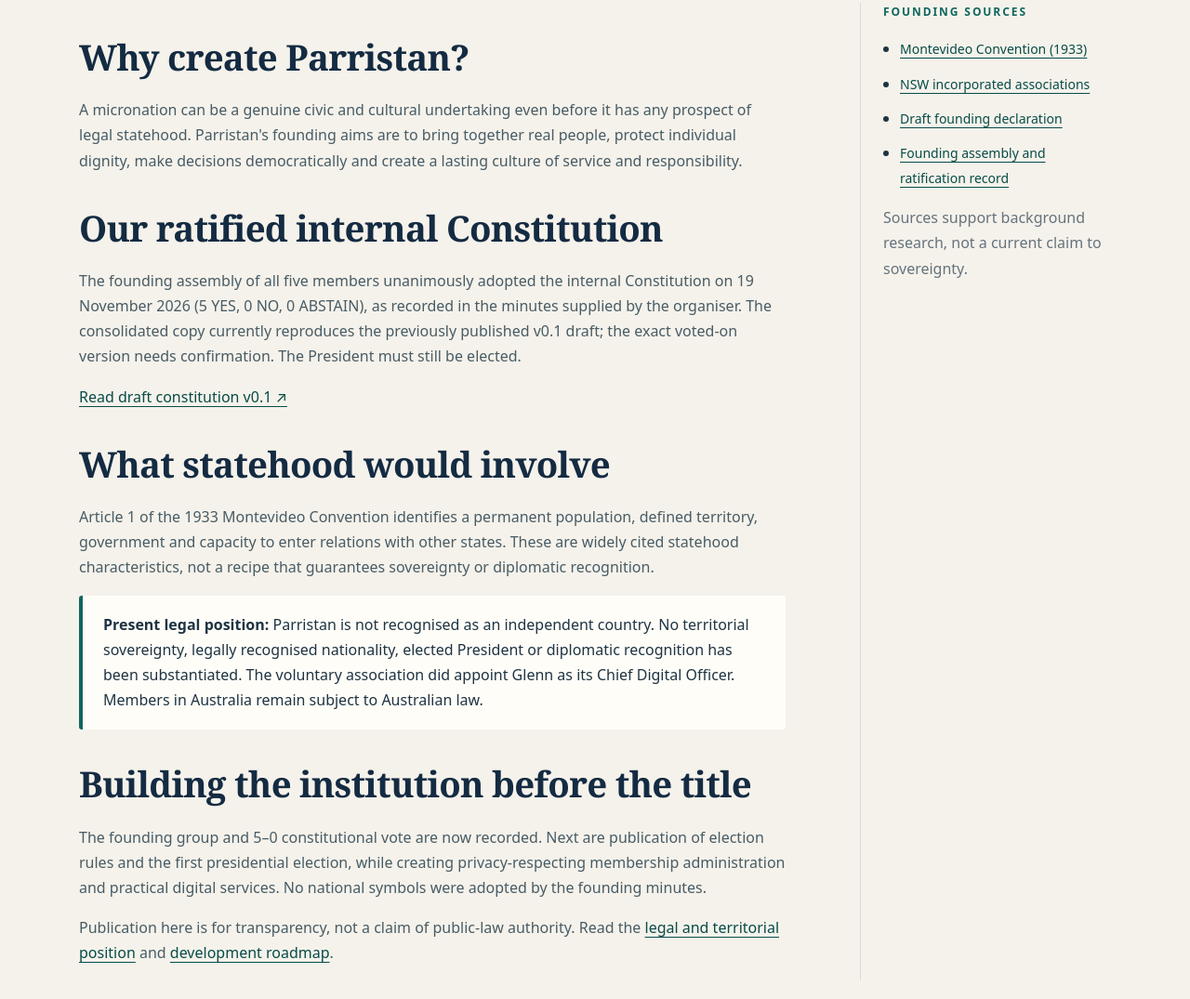
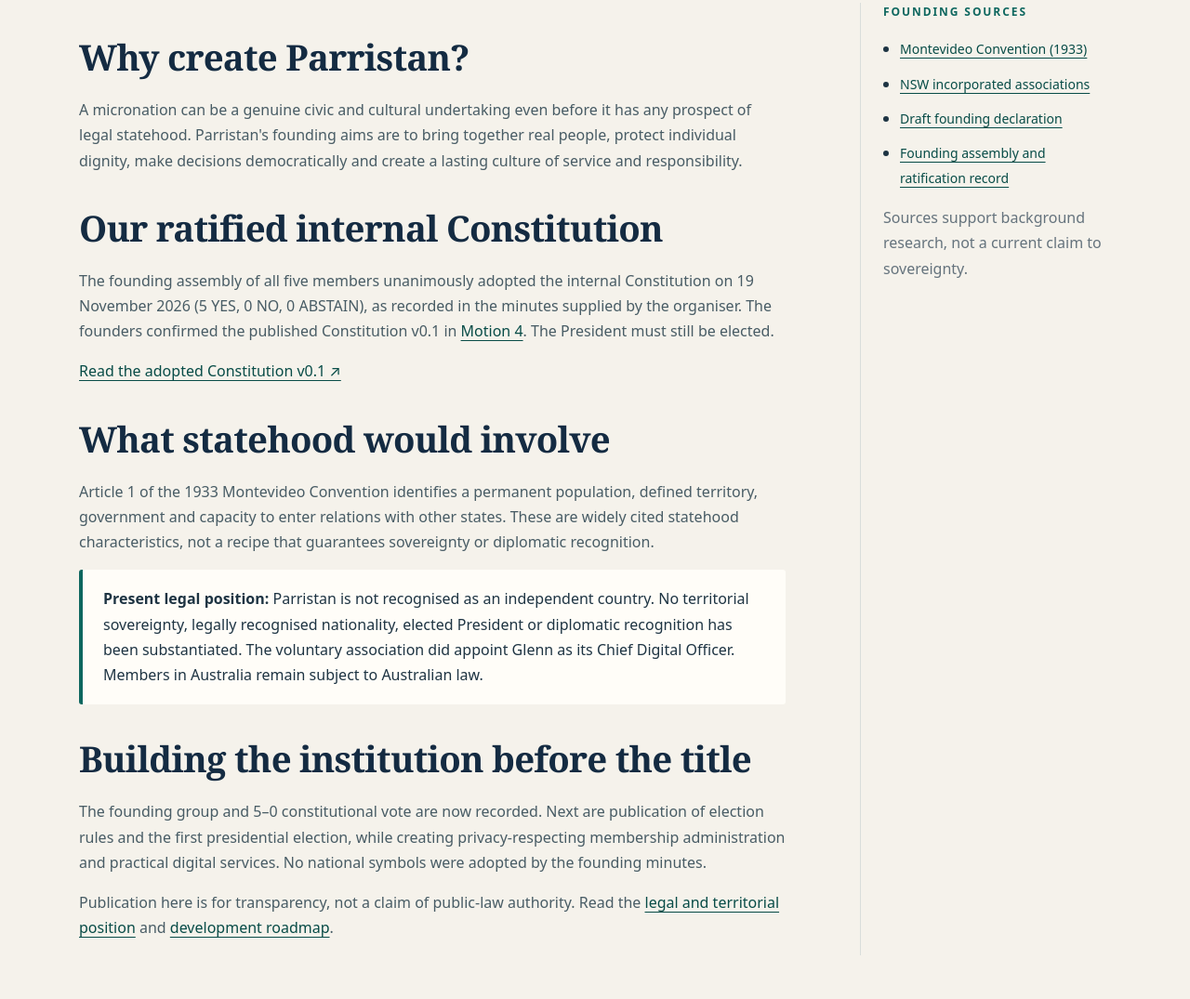
Before and after one commit to Parris-Tech-Services/RepublicOfParristan, a plain HTML site: page docs/about.html in a window 1280 px wide. Shown: the part 656-1731 px from the top of the page at 93% size. Drawn offline with Linux system fonts and the light colour scheme.

Commit message:
docs: reconcile Motion 4 in docs/about.html

```diff
--- a/docs/about.html
+++ b/docs/about.html
@@ -7,7 +7,7 @@
 <div class="status"><div class="container"><strong>Status notice:</strong> Parristan is a developing micronational initiative, not a recognised sovereign state. These public notices do not have statutory force under Australian law.</div></div><main id="main">
 <div class="page-hero"><div class="container"><div class="breadcrumbs"><a href="index.html">Gazette</a> / About</div><div class="eyebrow" style="color:#e9be76">About the Republic</div><h1>A community, a constitution, a common purpose.</h1><p>Parristan is a serious effort to create a peaceful, voluntary and democratic micronational community — with accountable institutions and truthful public records.</p></div></div>
 <section class="section"><div class="container page-layout"><article class="prose"><h2>Why create Parristan?</h2><p>A micronation can be a genuine civic and cultural undertaking even before it has any prospect of legal statehood. Parristan's founding aims are to bring together real people, protect individual dignity, make decisions democratically and create a lasting culture of service and responsibility.</p>
-<h2>Our ratified internal Constitution</h2><p>The founding assembly of all five members unanimously adopted the internal Constitution on 19 November 2026 (5 YES, 0 NO, 0 ABSTAIN), as recorded in the minutes supplied by the organiser. The consolidated copy currently reproduces the previously published v0.1 draft; the exact voted-on version needs confirmation. The President must still be elected.</p><p><a href="https://github.com/Parris-Tech-Services/RepublicOfParristan/blob/main/institutions/CONSTITUTION_DRAFT.md">Read draft constitution v0.1 ↗</a></p>
+<h2>Our ratified internal Constitution</h2><p>The founding assembly of all five members unanimously adopted the internal Constitution on 19 November 2026 (5 YES, 0 NO, 0 ABSTAIN), as recorded in the minutes supplied by the organiser. The founders confirmed the published Constitution v0.1 in <a href="notices/2026-009.html">Motion 4</a>. The President must still be elected.</p><p><a href="https://github.com/Parris-Tech-Services/RepublicOfParristan/blob/main/institutions/CONSTITUTION.md">Read the adopted Constitution v0.1 ↗</a></p>
 <h2>What statehood would involve</h2><p>Article 1 of the 1933 Montevideo Convention identifies a permanent population, defined territory, government and capacity to enter relations with other states. These are widely cited statehood characteristics, not a recipe that guarantees sovereignty or diplomatic recognition.</p>
 <div class="highlight"><strong>Present legal position:</strong> Parristan is not recognised as an independent country. No territorial sovereignty, legally recognised nationality, elected President or diplomatic recognition has been substantiated. The voluntary association did appoint Glenn as its Chief Digital Officer. Members in Australia remain subject to Australian law.</div>
 <h2>Building the institution before the title</h2><p>The founding group and 5–0 constitutional vote are now recorded. Next are publication of election rules and the first presidential election, while creating privacy-respecting membership administration and practical digital services. No national symbols were adopted by the founding minutes.</p>
```
